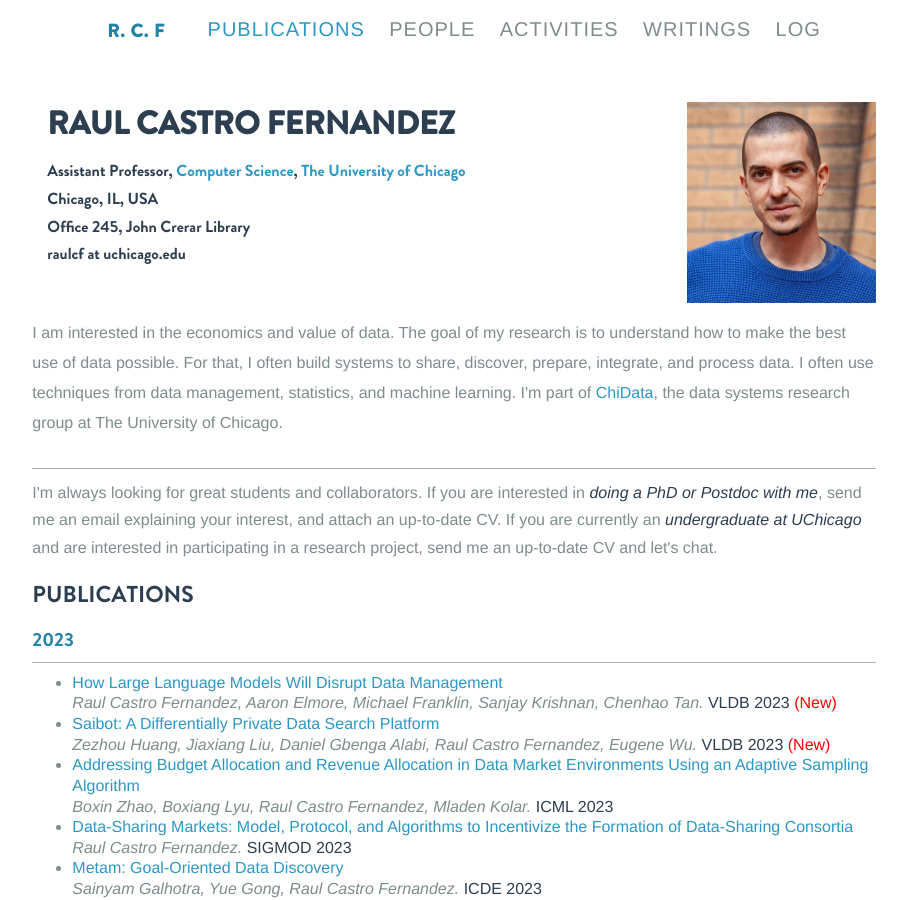
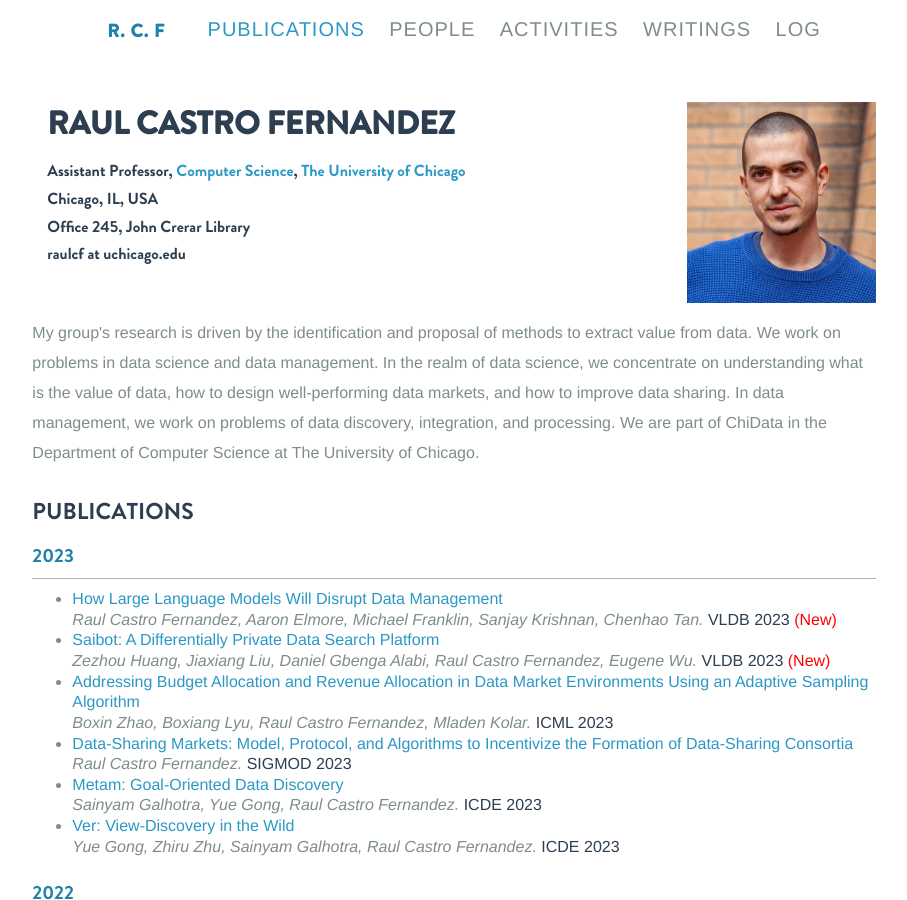
Before and after one commit to raulcf/raulcf.github.io, a Jekyll site: the page index.html, which Jekyll copies as it is, in a window 1280 px wide and 900 px high. Shown: the whole window, without its empty margins (186-1093 px from the left). Built offline with Jekyll 4.4.1, drawn with Linux system fonts in a browser that asks for light colours; some of the changed text lies outside the part shown.

Commit message:
updated index text

```diff
--- a/index.html
+++ b/index.html
@@ -121,6 +121,21 @@
             <div class='col-sm-8'>
 
                 <p class="entry summary-text">
+
+
+                My group's research is driven by the identification and proposal
+of methods to extract value from data. We work on problems in data science and
+data management. In the realm of data science, we concentrate on understanding what is the
+value of data, how to design well-performing data markets, and how to improve
+data sharing. In data management, we work on problems of data discovery,
+integration, and processing. We are part of ChiData in the Department of
+Computer Science at The University of
+Chicago.
+
+
+                </p>
+
+<!--
                 I am interested in the economics and value of data. The goal of my research
                 is to understand how to make the best use of data possible. For that, I often build systems to share,
                 discover, prepare, integrate, and process data. I often use techniques from data
@@ -128,7 +143,9 @@
                 href="https://uchi-db.github.io/chidatasite/index.html" target="_blank">ChiData</a>, the data
                 systems research group at The University of Chicago.
                 </p>
+-->
 
+<!--
                 <h5 class="date"></h5>
 
                 <p>I'm always looking for great students and collaborators. If you are interested in <span class='highlight'><i>doing a
@@ -137,7 +154,7 @@
 class='highlight'><i>undergraduate at UChicago</i></span> and are interested in
 participating in a research project, send me an up-to-date CV and let's chat.
                 </p>
-
+-->
                 <!-- <a href='bio'>BIO</a> | <a href='cv'>CV</a> -->
             </div>
 
@@ -506,9 +523,6 @@
                 Zach Hempstead
                 </li>
                 <li class=".list-main-content">
-                Stanley Zhu
-                </li>
-                <li class=".list-main-content">
                 Abida Aisikaer
                 </li>
                 </ul>
@@ -518,6 +532,9 @@
                 <li class=".list-main-content">
                 <a href="https://sainyamgalhotra.com/">Sainyam Galhotra
 (to Cornell (assistant professor))</a>
+                </li>
+                <li class=".list-main-content">
+                Stanley Zhu (to Google)
                 </li>
                 <li class=".list-main-content">
                 Alex Zhao (to Citadel)
```
